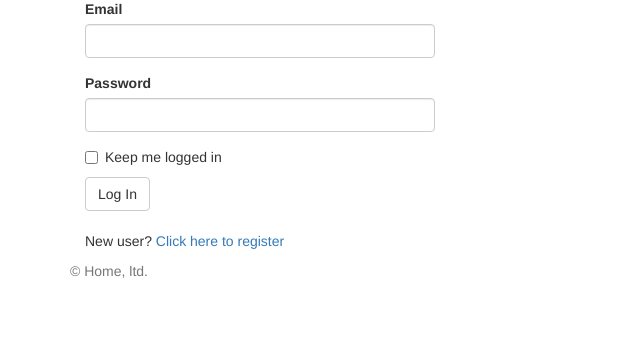
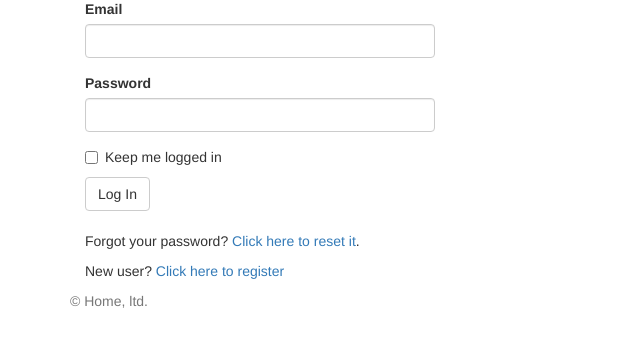
Before and after one commit to Tur-4000/flasky, a Flask app: a page that uses app/templates/base.html in a window 1280 px wide. Shown: the part 193-540 px from the top of the page, without its empty margins (0-640 px from the left). Run offline with Flask 2, Linux system fonts and the light colour scheme; some libraries are stand-ins or nearby versions.

Commit message:
updates & resets Password

```diff
--- a/app/auth/forms.py
+++ b/app/auth/forms.py
@@ -29,3 +29,23 @@ class RegistrationForm(FlaskForm):
     def validate_username(self, field):
         if User.query.filter_by(username=field.data).first():
             raise ValidationError('Username already in use')
+
+class ChangePasswordForm(FlaskForm):
+    old_password = PasswordField('Old password', validators=[DataRequired()])
+    password = PasswordField('New password', validators=[
+        DataRequired(), EqualTo('password2', message='Passwords must match.')])
+    password2 = PasswordField('Confirm new password',
+                              validators=[DataRequired()])
+    submit = SubmitField('Update Password')
+
+class PasswordResetRequestForm(FlaskForm):
+    email = StringField('Email', validators=[DataRequired(), Length(1, 64),
+                                             Email()])
+    submit = SubmitField('Reset Password')
+
+
+class PasswordResetForm(FlaskForm):
+    password = PasswordField('New Password', validators=[
+        DataRequired(), EqualTo('password2', message='Passwords must match')])
+    password2 = PasswordField('Confirm password', validators=[DataRequired()])
+    submit = SubmitField('Reset Password')
--- a/app/auth/views.py
+++ b/app/auth/views.py
@@ -4,7 +4,7 @@ from . import auth
 from .. import db
 from ..models import User
 from ..email import send_email
-from .forms import LoginForm, RegistrationForm
+from .forms import LoginForm, RegistrationForm, ChangePasswordForm, PasswordResetRequestForm, PasswordResetForm
 
 
 @auth.before_app_request
@@ -78,3 +78,50 @@ def resend_confirmation():
                'auth/email/confirm', user=current_user, token=token)
     flash('A new confirmation email has been sent to you by email.')
     return redirect(url_for('main.index'))
+
+@auth.route('/change-password', methods=['GET', 'POST'])
+@login_required
+def change_password():
+    form = ChangePasswordForm()
+    if form.validate_on_submit():
+        if current_user.verify_password(form.old_password.data):
+            current_user.password = form.password.data
+            db.session.add(current_user)
+            db.session.commit()
+            flash('Your password has been updated.')
+            return redirect(url_for('main.index'))
+        else:
+            flash('Invalid password.')
+    return render_template("auth/change_password.html", form=form)
+
+@auth.route('/reset', methods=['GET', 'POST'])
+def password_reset_request():
+    if not current_user.is_anonymous:
+        return redirect(url_for('main.index'))
+    form = PasswordResetRequestForm()
+    if form.validate_on_submit():
+        user = User.query.filter_by(email=form.email.data).first()
+        if user:
+            token = user.generate_reset_token()
+            send_email(user.email, 'Reset Your Password',
+                       'auth/email/reset_password',
+                       user=user, token=token)
+        flash('An email with instructions to reset your password has been '
+              'sent to you.')
+        return redirect(url_for('auth.login'))
+    return render_template('auth/reset_password.html', form=form)
+
+
+@auth.route('/reset/<token>', methods=['GET', 'POST'])
+def password_reset(token):
+    if not current_user.is_anonymous:
+        return redirect(url_for('main.index'))
+    form = PasswordResetForm()
+    if form.validate_on_submit():
+        if User.reset_password(token, form.password.data):
+            db.session.commit()
+            flash('Your password has been updated.')
+            return redirect(url_for('auth.login'))
+        else:
+            return redirect(url_for('main.index'))
+    return render_template('auth/reset_password.html', form=form)
--- a/app/templates/auth/login.html
+++ b/app/templates/auth/login.html
@@ -10,9 +10,7 @@
     <div class="col-md-4">
         {{ wtf.quick_form(form) }}
         <br>
-        <p>
-            New user?
-            <a href="{{ url_for('auth.register') }}">Click here to register</a>
-        </p>
+        <p>Forgot your password? <a href="{{ url_for('auth.password_reset_request') }}">Click here to reset it</a>.</p>
+        <p>New user? <a href="{{ url_for('auth.register') }}">Click here to register</a></p>
     </div>
 {% endblock page_content %}
--- a/app/templates/base.html
+++ b/app/templates/base.html
@@ -27,7 +27,13 @@
                 </ul>
                 <ul class="nav navbar-nav navbar-right">
                     {% if current_user.is_authenticated %}
-                    <li><a href="{{ url_for('auth.logout') }}">Log Out</a></li>
+                    <li class="dropdown">
+                        <a href="#" class="dropdown-toggle" data-toggle="dropdown">Account <b class="caret"></b></a>
+                        <ul class="dropdown-menu">
+                            <li><a href="{{ url_for('auth.change_password') }}">Change Password</a></li>
+                            <li><a href="{{ url_for('auth.logout') }}">Log Out</a></li>
+                        </ul>
+                    </li>
                     {% else %}
                     <li><a href="{{ url_for('auth.login') }}">Log In</a></li>
                     {% endif %}
```
Also changed, not shown: app/models.py (+18 -0 lines), app/templates/auth/change_password.html (added, +13 -0 lines), app/templates/auth/email/reset_password.html (added, +8 -0 lines), app/templates/auth/email/reset_password.txt (added, +13 -0 lines), app/templates/auth/reset_password.html (added, +13 -0 lines).
